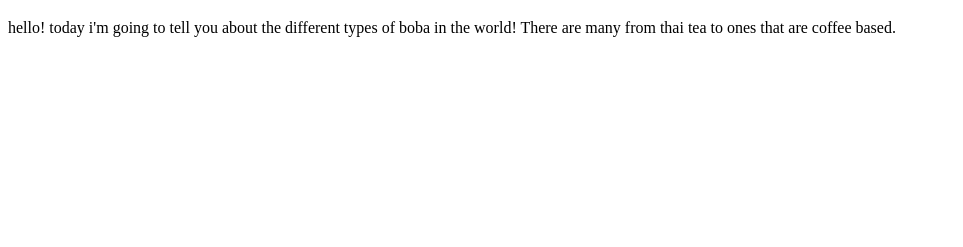
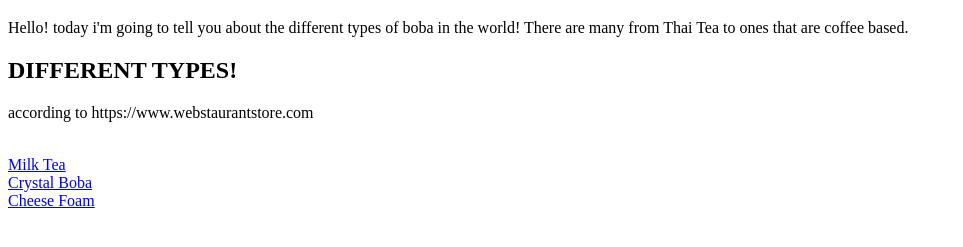
Before and after one commit to lileinstien/boba-web, a plain HTML site: page index.html in a window 1280 px wide. Shown: the part 61-308 px from the top of the page, without its empty margins (0-963 px from the left). Drawn offline with Linux system fonts and the light colour scheme.

Commit message:
woek in porogress

```diff
--- /dev/null
+++ b/index.css
@@ -0,0 +1,10 @@
+
+body {
+    background-color: powderblue;
+  }
+  h1 {
+    color: blue;
+  }
+  p {
+    color: red;
+  }
--- a/index.html
+++ b/index.html
@@ -1,9 +1,21 @@
 <!DOCTYPE html>
 <html>
-  <head> </head>
+  <head>
+    <link rel= "stylesheet" href= "index.html">
+  </head>
   <body>
-<h1> Different Types of Boba</h1>
-<p> hello! today i'm going to tell you about the different types of boba in the world! There are many from thai tea to ones that are coffee based.</p>
+    <h1> Different Types of Boba</h1>
+    <p> Hello! today i'm going to tell you about the different types of boba in the world! There are many from Thai Tea to ones that are coffee based.</p>
 
-    </body>
+    <h2> DIFFERENT TYPES!</h2>
+    <p>  according to
+      https://www.webstaurantstore.com </p>
+    <br>
+    <a href="Milk-tea.html">Milk Tea</a>
+    <br>
+    <a href="crystal.html">Crystal Boba</a>
+    <br>
+    <a href="cheese.html">Cheese Foam</a>
+
+  </body>
 </html>
```
Also changed, not shown: Milk-tea.html (added), cheese.html (added), crystal.html (added).
